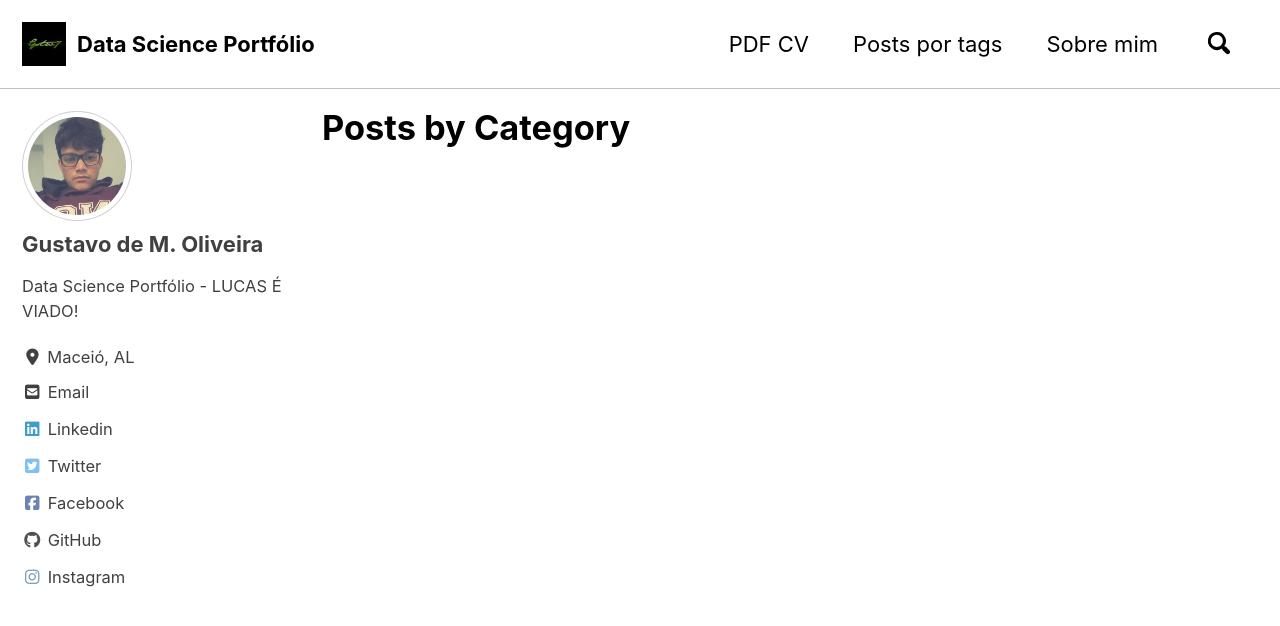
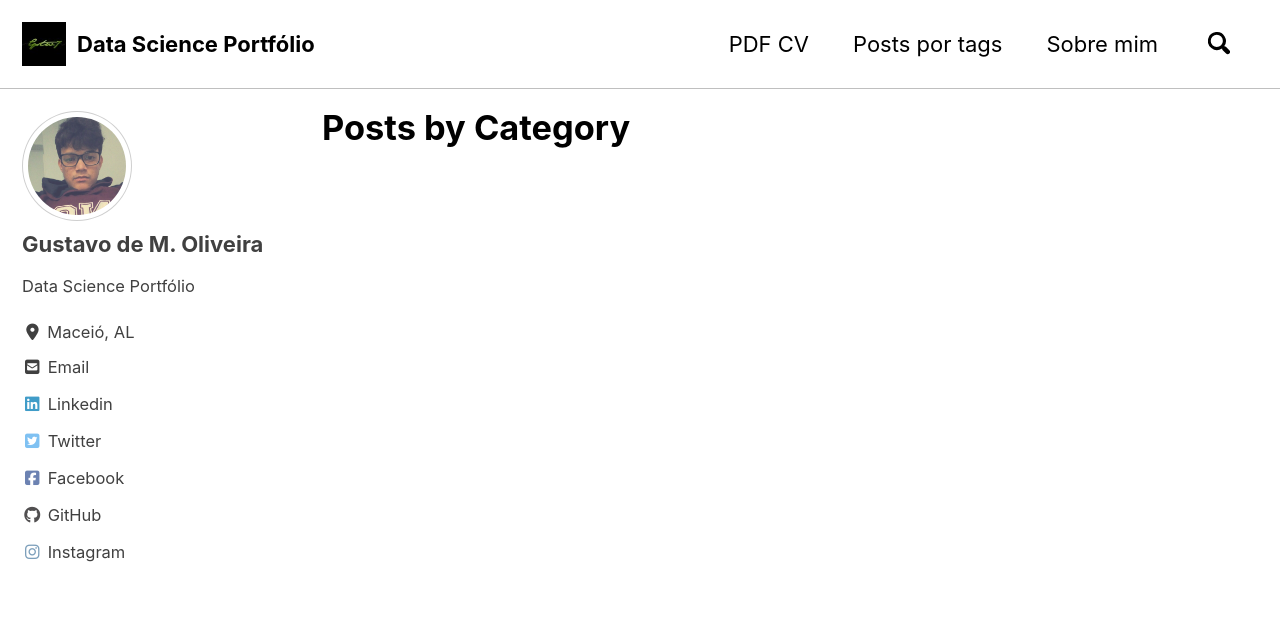
Before and after one commit to gstw7/gstw7.github.io, a Jekyll site: the page built from _pages/category-archive.md, in a window 1280 px wide and 900 px high. Shown: the top 626 px of the window. Built offline with Jekyll 4.4.1, drawn with Linux system fonts in a browser that asks for light colours; cached includes are drawn as plain includes; nearby versions of some CDN libraries.

```diff
--- a/_config.yml
+++ b/_config.yml
@@ -99,7 +99,7 @@ analytics:
 author:
   name             : "Gustavo de M. Oliveira"
   avatar           : "/images/bio-photo.jpg" # path of avatar image, e.g. "/assets/images/bio-photo.jpg"
-  bio              : "Data Science Portfólio - LUCAS É VIADO!"
+  bio              : "Data Science Portfólio"
   location         : "Maceió, AL"
   email            :
   links:
```
